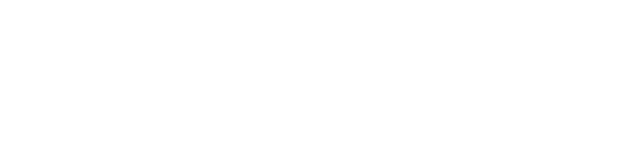
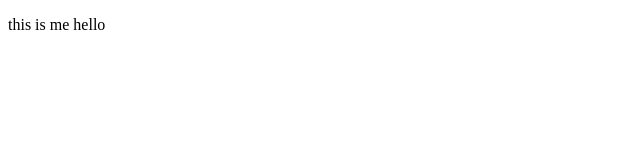
Before and after one commit to rajantha22/git-test, a plain HTML site: page index.html in a window 1280 px wide. Shown: the whole page, without its empty margins (0-640 px from the left). Drawn offline with Linux system fonts and the light colour scheme.

Commit message:
test commit

```diff
--- a/index.html
+++ b/index.html
@@ -6,6 +6,6 @@
     <title>Document</title>
 </head>
 <body>
-
+    <p>this is me hello</p>
 </body>
 </html>
```
